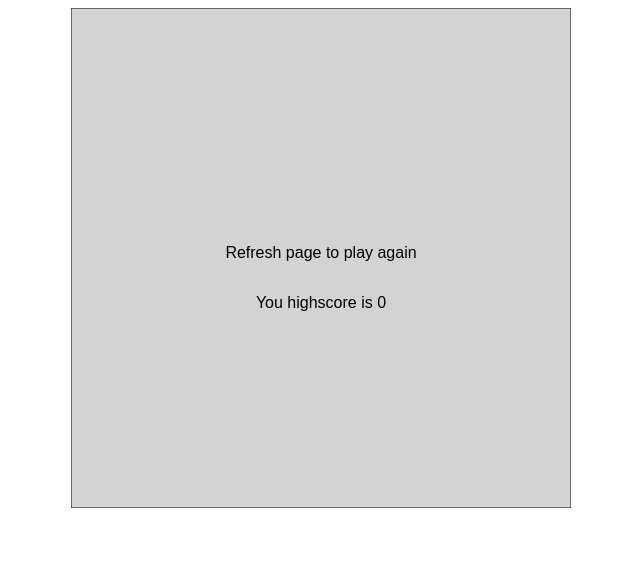
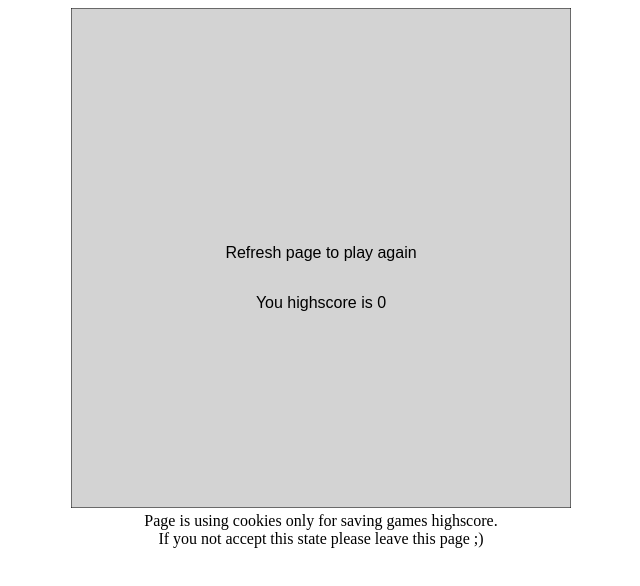
Before and after one commit to ogiba/SnakeGame, a plain HTML site: page index.html in a window 1280 px wide. Shown: the whole page, without its empty margins (319-959 px from the left). Drawn offline with Linux system fonts and the light colour scheme.

Commit message:
Add title and cookies info

```diff
--- a/index.html
+++ b/index.html
@@ -1,12 +1,20 @@
 <!DOCTYPE html>
 <html>
     <head>
+        <title>Just snake right now</title>
         <script src="game.js"></script>
-    <link href="snake.css" rel="stylesheet"/>
+        <link href="snake.css" rel="stylesheet" />
     </head>
     <body>
         <canvas id="gameBox" width="500" height="500" class="game-box">
             Your browser does not support the canvas element.
         </canvas>
+        <div>
+            <div>
+                Page is using cookies only for saving games highscore.
+                <br>
+                If you not accept this state please leave this page ;)
+            </div>
+        </div>
     </body>
 </html>
```
Lines whose indentation alone changed are shown as unchanged.
